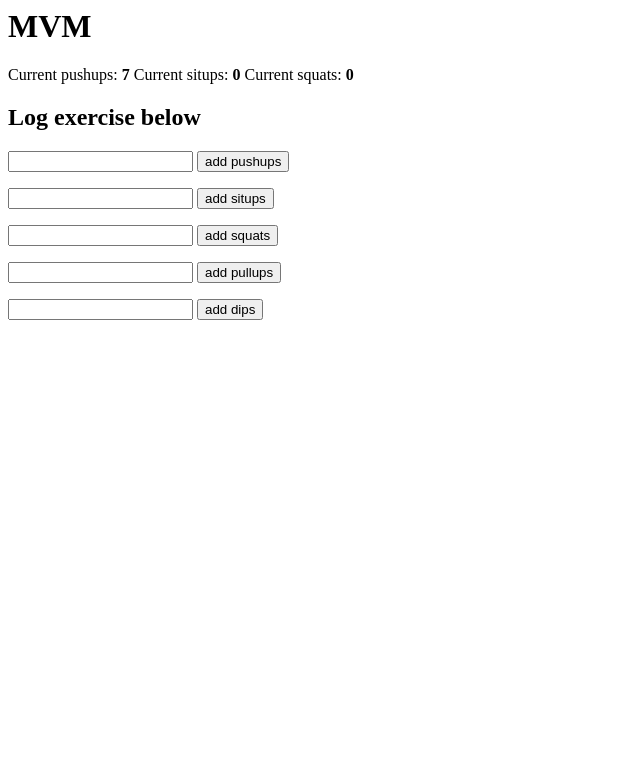
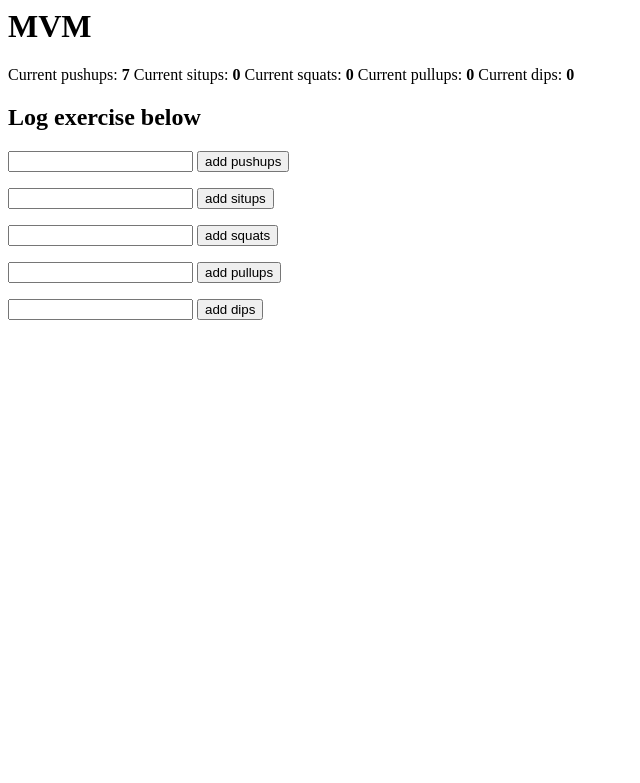
Before and after one commit to Michael-Vander-Meiden/exercise_scoreboard, a Django app: a page that uses scoreboard/templates/scoreboard/detail.html in a window 1280 px wide. Shown: the top 783 px of the page, without its empty margins (0-640 px from the left). Run offline with Django 3.2, Linux system fonts and the light colour scheme; data comes from the database, SQL or seed files in the repository.

Commit message:
fixed detail page

```diff
--- a/scoreboard/templates/scoreboard/detail.html
+++ b/scoreboard/templates/scoreboard/detail.html
@@ -3,7 +3,8 @@
 Current pushups: <b>{{participant.score}}</b>
 Current situps: <b>{{participant.situps_count}}</b>
 Current squats: <b>{{participant.squats_count}}</b>
-
+Current pullups: <b>{{participant.pullups_count}}</b>
+Current dips: <b>{{participant.dips_count}}</b>
 <H2>Log exercise below</H2>
 
 
--- a/scoreboard/templates/scoreboard/index.html
+++ b/scoreboard/templates/scoreboard/index.html
@@ -1,5 +1,5 @@
 <H1>Current Pushup Leaders</H1>
-<H2>{{top_participant.participant_name}} has a big peepee</H2>
+<H2>{{top_participant.participant_name}} has a great smile</H2>
 
 To add exercise, click on your name. Cheating is bad.
 <br>
```
